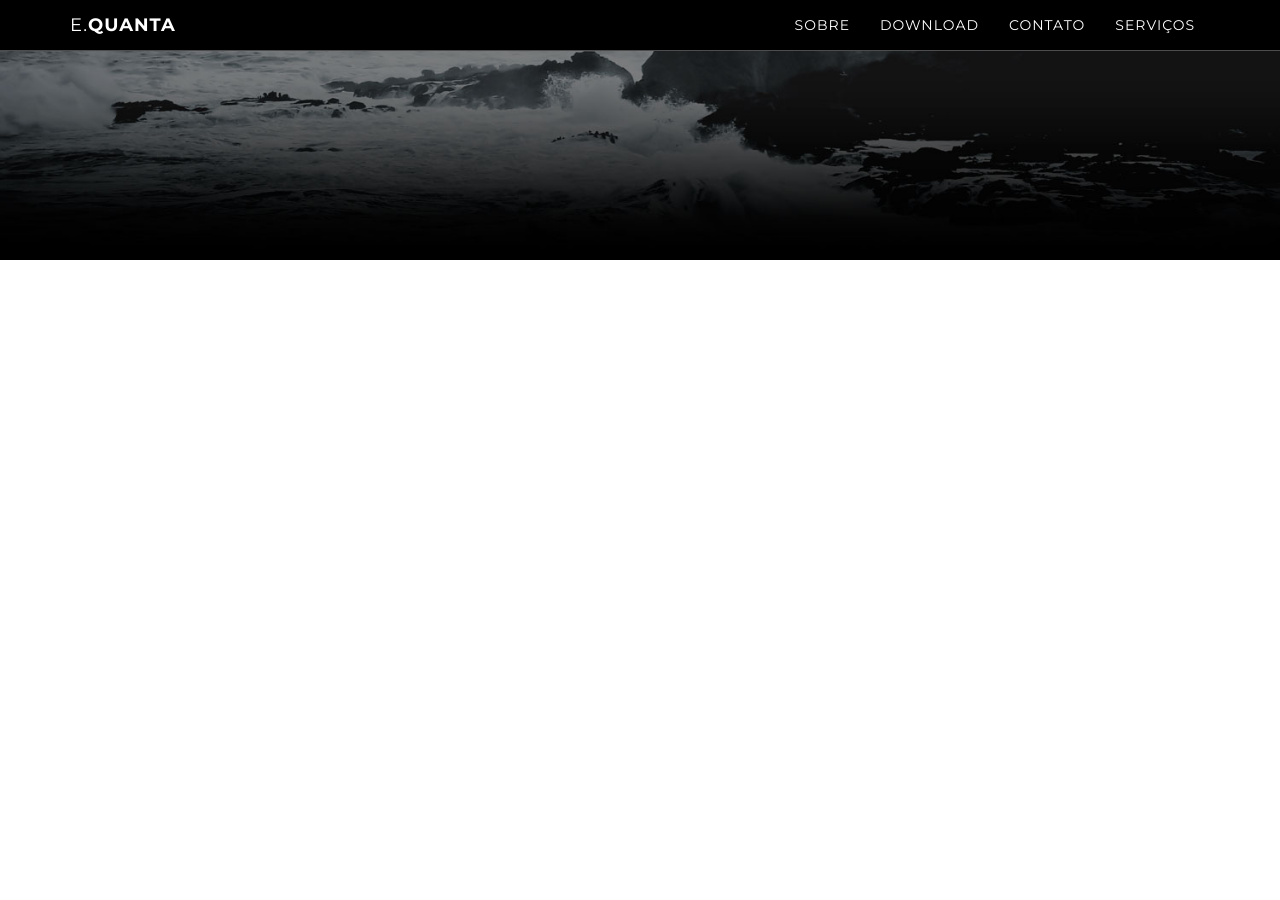
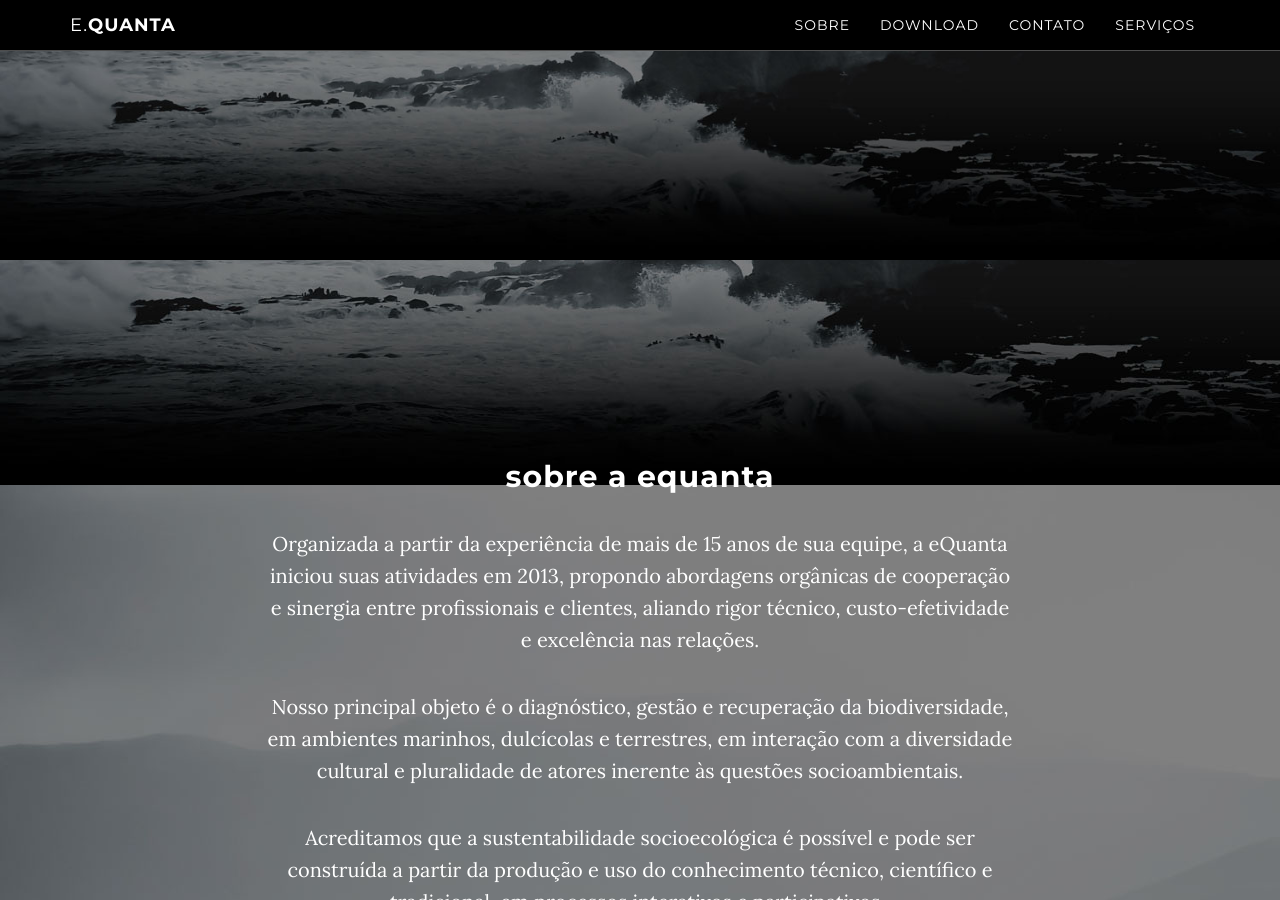
Before and after one commit to leroy1977/eQ, a Jekyll site: the page built from index.html, in a window 1280 px wide and 900 px high, scrolled down 640 px. Built offline with Jekyll 4.4.1, drawn with Linux system fonts in a browser that asks for light colours.

Commit message:
Update grayscale.css

```diff
--- a/_includes/css/grayscale.css
+++ b/_includes/css/grayscale.css
@@ -10,7 +10,7 @@ body {
     font-family: Lora,"Helvetica Neue",Helvetica,Arial,sans-serif;
     color: #fff;
     background-color: {{ site.color.primary-dark }};
-    background: url(/img/intro-bg.jpg) no-repeat bottom center scroll;
+    background: url(/img/intro-bg.jpg);
 }
 
 html {
```
